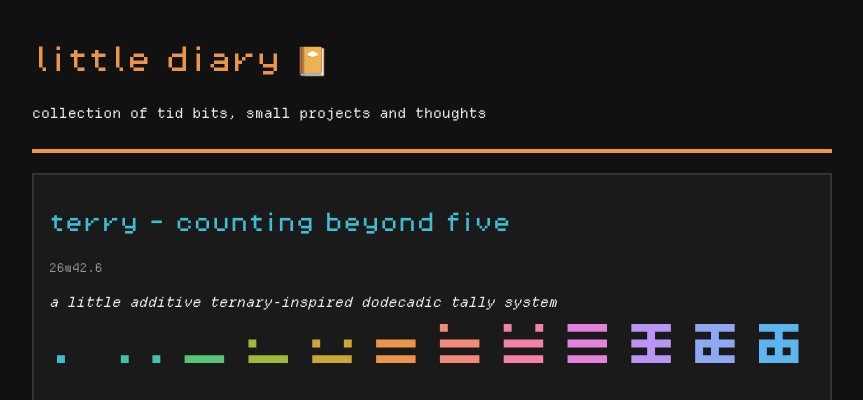
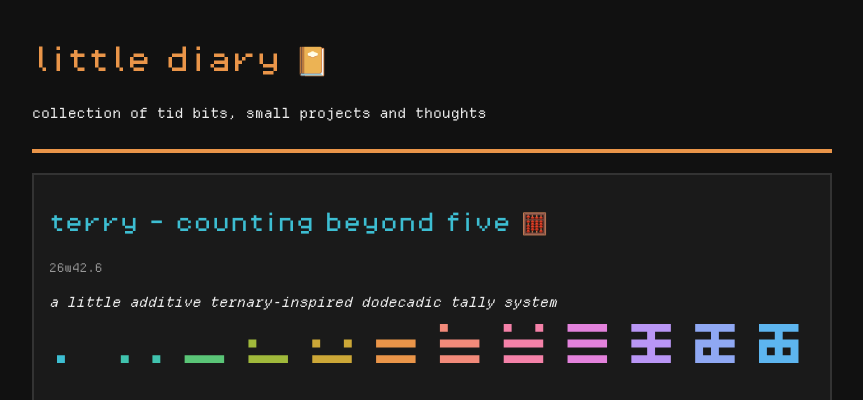
Before and after one commit to gurki/little-diary, a Jekyll site: the page built from _posts/2026-10-17-terry.md, in a window 1280 px wide and 900 px high. Shown: the top 400 px of the window, without its empty margins (208-1071 px from the left). Built offline with Jekyll 4.4.1, drawn with Linux system fonts in a browser that asks for light colours.

```diff
--- a/_posts/2026-10-17-terry.md
+++ b/_posts/2026-10-17-terry.md
@@ -1,6 +1,6 @@
 ---
 layout: post
-title: "terry - counting beyond five"
+title: "terry - counting beyond five 🧮"
 tags: counting symbols ternary dodecadic
 ---
 
```
Also changed, not shown: 1 other file.
